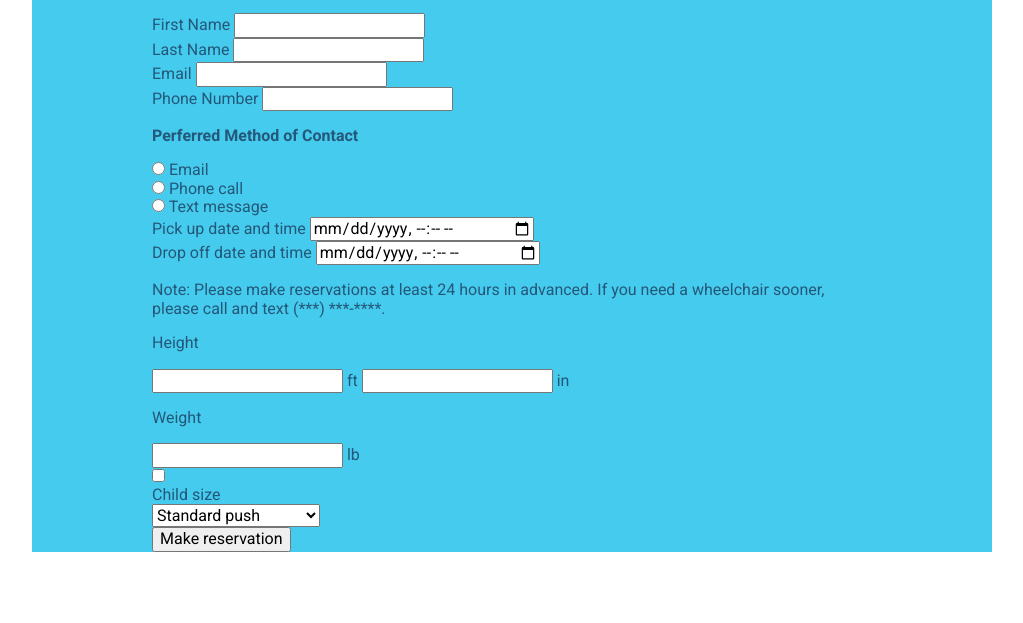
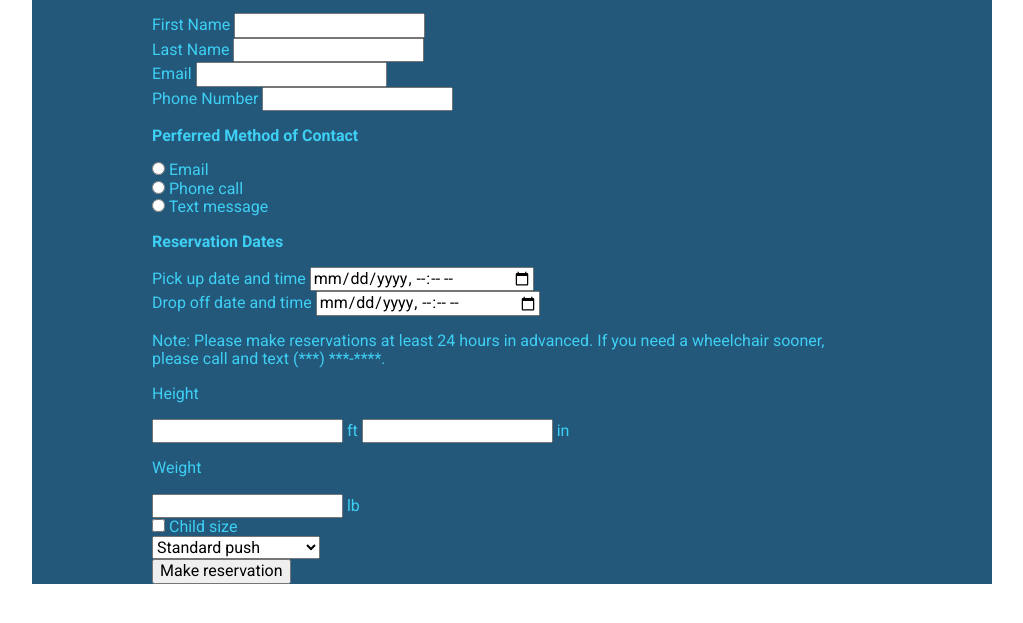
Before and after one commit to disabledtenacity/wheelchair-reservation, a plain HTML site: page index.html in a window 1280 px wide. Shown: the part 119-742 px from the top of the page, without its empty margins (128-1151 px from the left). Drawn offline with Linux system fonts and the light colour scheme.

Commit message:
Started JS.

```diff
--- a/css/styles.css
+++ b/css/styles.css
@@ -33,12 +33,12 @@ b/* ======== Table of Contents ========
     /* ======== Colors ======== */
     --drk-blue: hsl(204, 54%, 31%);
     --teal: hsl(180, 52%, 91%);
-    --lgt-blue: hsl(192, 82%, 60%);
+    --lgt-blue: hsl(192, 89%, 60%);
     /* ========  */
 }
 
 .background--color{
-    background-color: var(--lgt-blue);
+    background-color: var(--drk-blue);
     max-width: 60rem;
     margin: 0 auto;
 }
@@ -49,7 +49,7 @@ b/* ======== Table of Contents ========
     font-family: var(--ff-body);
     font-size: fs;
     font-weight: var(--ff-body);
-    color: var(--drk-blue);
+    color: var(--lgt-blue);
 }
 
 /* ======== 2. Layout ======== */
--- a/index.html
+++ b/index.html
@@ -38,6 +38,7 @@
                 <input type="radio" value="Text message" name="contact-method" id="radio-btn__txt" class="radio-btn">
                 <label for="radio-btn__txt">Text message</label><br>
                 <!-- Drop off and Pick up -->
+                <p class="form__subheading">Reservation Dates</p>
                 <label for="pickup-details" class="form__label">Pick up date and time</label>
                 <input type="datetime-local" name="pickup_datetime" id="pickup_datetime"><br>
                 <label for="dropoff-details" class="form__label">Drop off date and time</label>
@@ -52,7 +53,7 @@
                 <p class="form__label">Weight</p>
                 <input type="number" name="weight" id="weight">
                 <label for="weight">lb</label><br>
-                <input type="checkbox" name="kid-checkbox" id="kid-checkbox"><br>
+                <input type="checkbox" name="kid-checkbox" id="kid-checkbox">
                 <label for="kid-checkbox">Child size</label><br>
                 <!-- Wheelchair select -->
                 <select name="wheelchairtype" id="wheelchairype__menu">
--- a/js/app.js
+++ b/js/app.js
@@ -0,0 +1,3 @@
+function ReservationForm(){
+
+}
```
Also changed, not shown: notes.txt.
